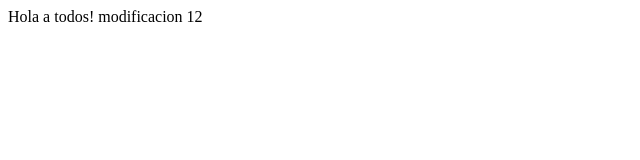
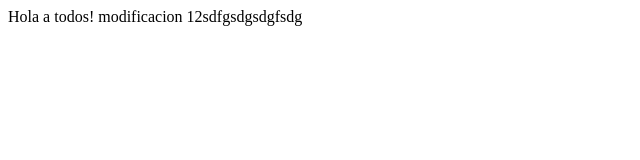
Before and after one commit to Quijote66/curso-primera, a plain HTML site: page index.html in a window 1280 px wide. Shown: the whole page, without its empty margins (0-640 px from the left). Drawn offline with Linux system fonts and the light colour scheme.

Commit message:
prueba 4

```diff
--- a/index.html
+++ b/index.html
@@ -7,6 +7,6 @@
     <title>Document</title>
 </head>
 <body>
-    Hola a todos! modificacion 12
+    Hola a todos! modificacion 12sdfgsdgsdgfsdg
 </body>
 </html>
```
